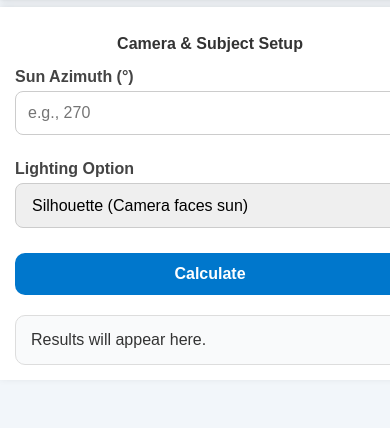
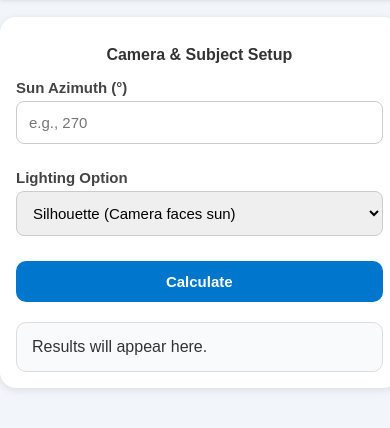
Before and after one commit to johncv1979-creator/Camera-Angle, a plain HTML site: page index.html in a window 390 px wide. Shown: the part 58-486 px from the top of the page. Drawn offline with Linux system fonts and the light colour scheme.

Commit message:
Update index.html

```diff
--- a/index.html
+++ b/index.html
@@ -27,12 +27,11 @@
     .container {
       background: white;
       padding: 20px;
-      border-radius: 16px 16px 0 0;
-      box-shadow: 0 -2px 8px rgba(0,0,0,0.1);
-      width: 100%;
-      max-width: 600px;
-      margin: 0 auto;
-      margin-top: 10px;
+      border-radius: 16px;
+      box-shadow: 0 2px 8px rgba(0,0,0,0.1);
+      width: 90%;            /* Reduced width */
+      max-width: 480px;      /* Compact on larger screens */
+      margin: 20px auto;     /* Centered */
     }
 
     h2 {
@@ -120,14 +119,15 @@
     /* 📱 Mobile adjustments */
     @media (max-width: 600px) {
       .container {
-        border-radius: 0;
-        padding: 15px;
+        width: 94%;
+        max-width: 420px;
+        padding: 16px;
       }
       h2 {
         font-size: 16px;
       }
       label, input, select, button {
-        font-size: 16px;
+        font-size: 15px;
       }
       button {
         padding: 12px;
```
